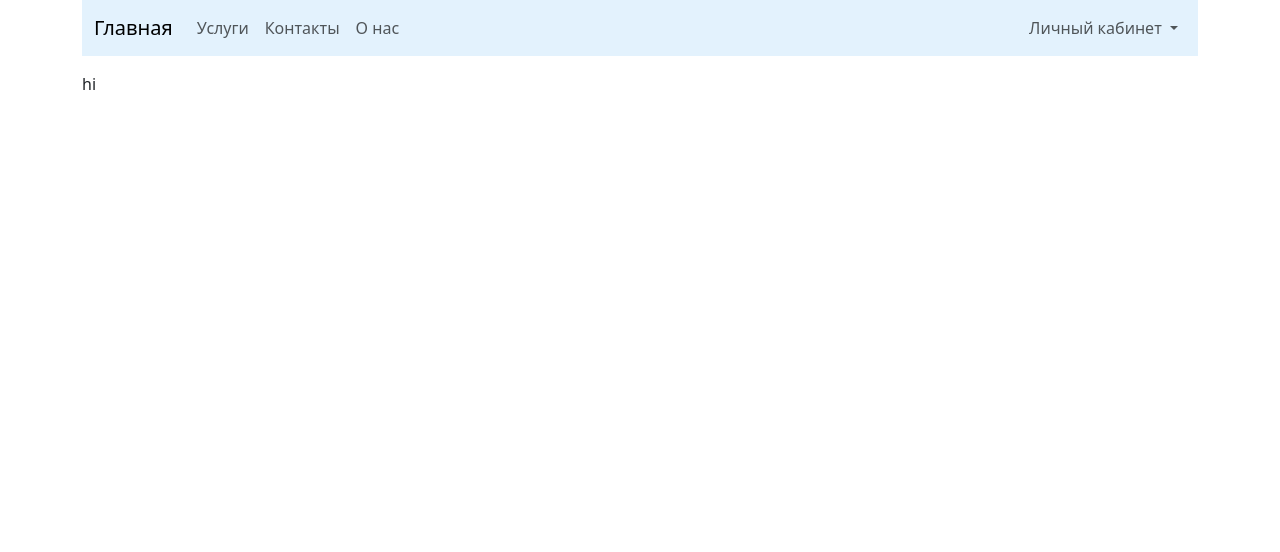
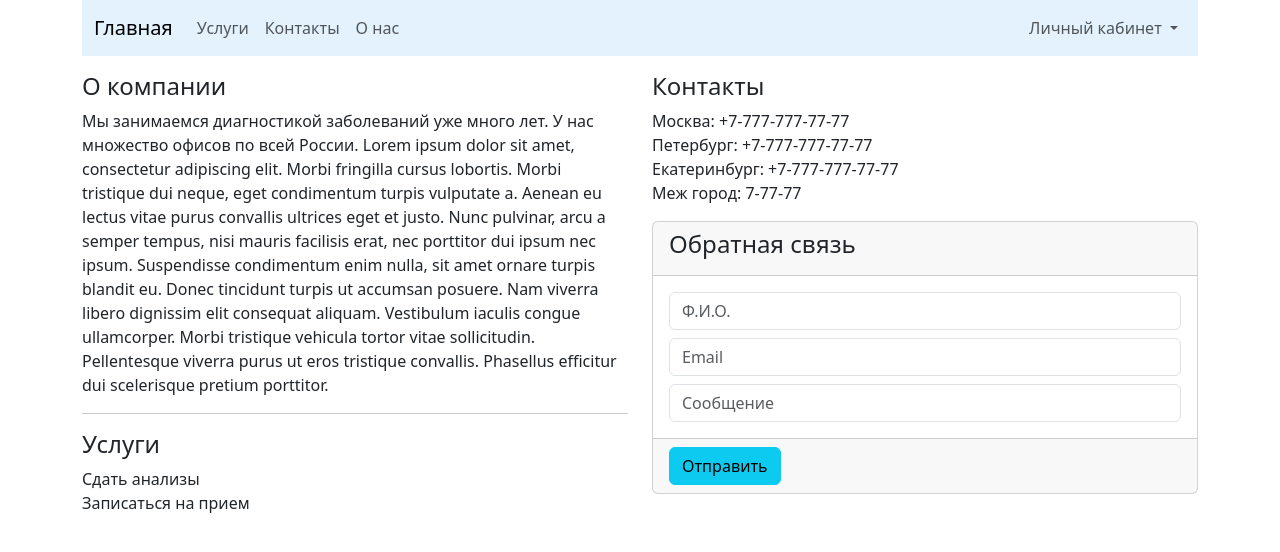
Before and after one commit to AlexandrBxbrxv/Medical_Diagnostics, a Django app: page / in a window 1280 px wide. Shown: the top 552 px of the page. Run offline with Django 4.2, Linux system fonts and the light colour scheme.

Commit message:
+ инфа на главную

```diff
--- a/main/templates/main/index.html
+++ b/main/templates/main/index.html
@@ -1,4 +1,47 @@
 {% extends 'main/base.html' %}
+
 {% block content %}
-<div>hi</div>
+<div class="row">
+  <div class="col-6">
+    <h4>О компании</h4>
+    <p>
+      Мы занимаемся диагностикой заболеваний уже много лет. У нас множество офисов по всей России. Lorem ipsum dolor sit amet, consectetur adipiscing elit. Morbi fringilla cursus lobortis. Morbi tristique dui neque, eget condimentum turpis vulputate a. Aenean eu lectus vitae purus convallis ultrices eget et justo. Nunc pulvinar, arcu a semper tempus, nisi mauris facilisis erat, nec porttitor dui ipsum nec ipsum. Suspendisse condimentum enim nulla, sit amet ornare turpis blandit eu. Donec tincidunt turpis ut accumsan posuere. Nam viverra libero dignissim elit consequat aliquam. Vestibulum iaculis congue ullamcorper. Morbi tristique vehicula tortor vitae sollicitudin. Pellentesque viverra purus ut eros tristique convallis. Phasellus efficitur dui scelerisque pretium porttitor.
+    </p>
+    <hr>
+    <h4>Услуги</h4>
+    <p>
+      Сдать анализы<br>
+      Записаться на прием
+    </p>
+  </div>
+
+  <div class="col-6">
+    <h4>Контакты</h4>
+    <p>
+      Москва: +7-777-777-77-77<br>
+      Петербург: +7-777-777-77-77<br>
+      Екатеринбург: +7-777-777-77-77<br>
+      Меж город: 7-77-77
+    </p>
+    <form>
+      <div class="card">
+
+        <div class="card-header">
+          <h4>Обратная связь</h4>
+        </div>
+
+        <div class="card-body">
+            <input type="text" class="form-control" id="user_name_id" placeholder="Ф.И.О.">
+            <input type="email" class="form-control mt-2" id="user_email_id" placeholder="Email">
+            <input type="text" class="form-control mt-2" id="user_message_id" placeholder="Сообщение">
+        </div>
+
+        <div class="card-footer">
+          <button class="btn btn-info" type="submit">Отправить</button>
+        </div>
+
+      </div>
+    </form>
+  </div>
+</div>
 {% endblock %}
```
